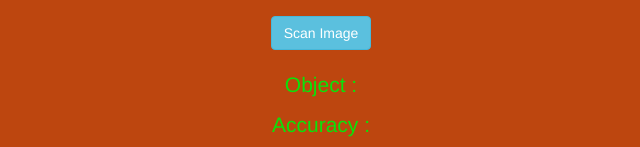
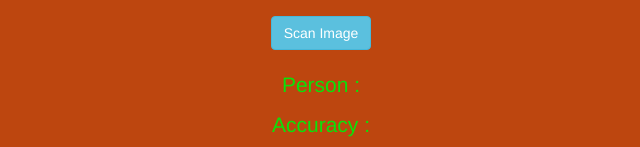
Before and after one commit to coder2711/Recognition, a plain HTML site: page index.html in a window 1280 px wide. Shown: the part 817-964 px from the top of the page, 319-959 px from the left. Drawn offline with nearby package versions, Linux system fonts and the light colour scheme; a script that the page names is missing.

Commit message:
Add files via upload

```diff
--- a/index.html
+++ b/index.html
@@ -47,7 +47,7 @@
 
       <br><br>
 
-      <p style="font-size: 21px;">Object : <span id="result_person_name"></span>  </p>
+      <p style="font-size: 21px;">Person : <span id="result_person_name"></span>  </p>
       <p style="font-size: 21px;">Accuracy : <span id="result_person_accuracy"></span> </p>
     </center>
 
```
